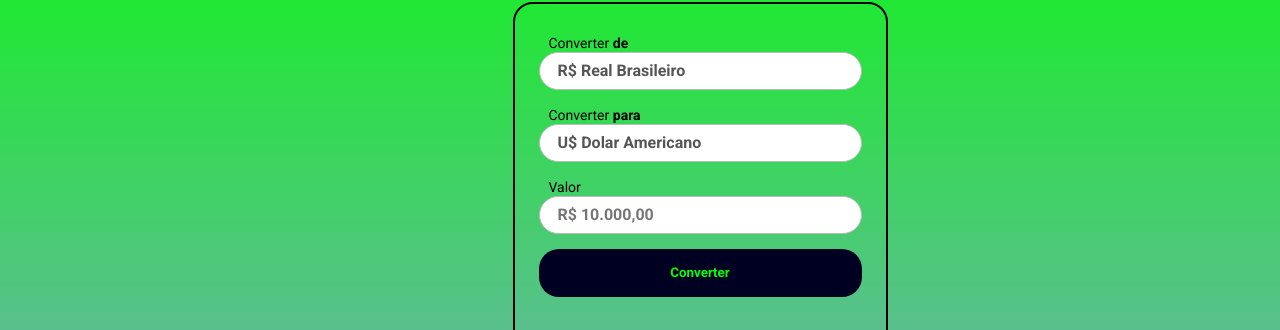
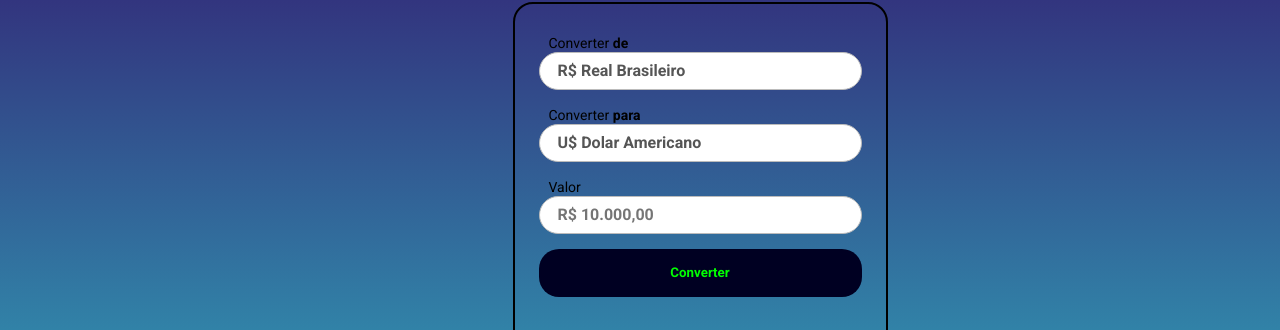
Before and after one commit to AlissonClaro/Conversor-moedas, a plain HTML site: page index.html in a window 1280 px wide. Shown: the part 191-521 px from the top of the page. Drawn offline with Linux system fonts and the light colour scheme.

Commit message:
edit: color fundo gradient

```diff
--- a/styles.css
+++ b/styles.css
@@ -15,7 +15,7 @@
 }
 
 body{
-    background: linear-gradient(#00ff00, #9198e5);
+    background-image: linear-gradient(to top, #30cfd0 0%, #330867 100%);
 
 }
 
```
